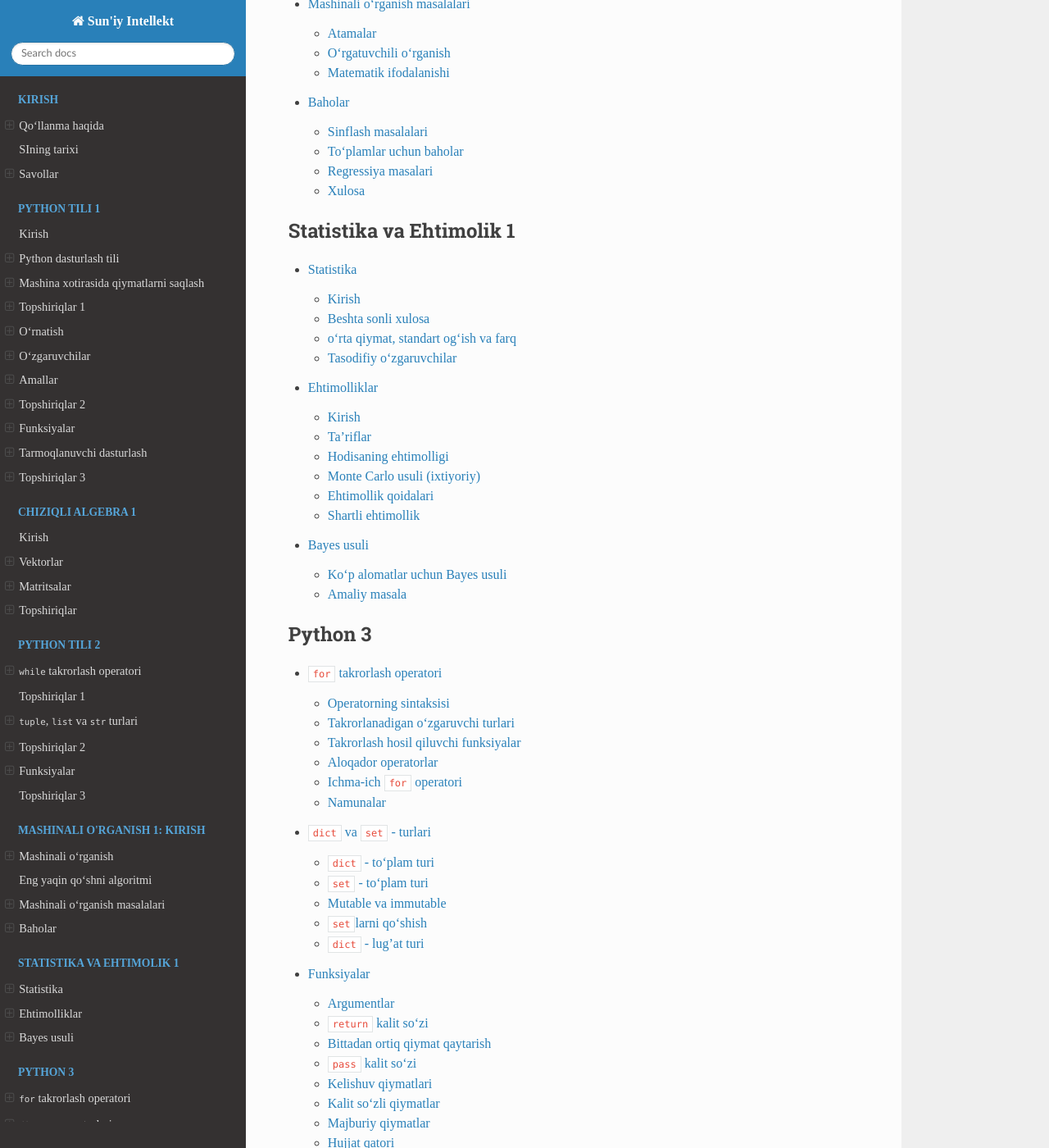
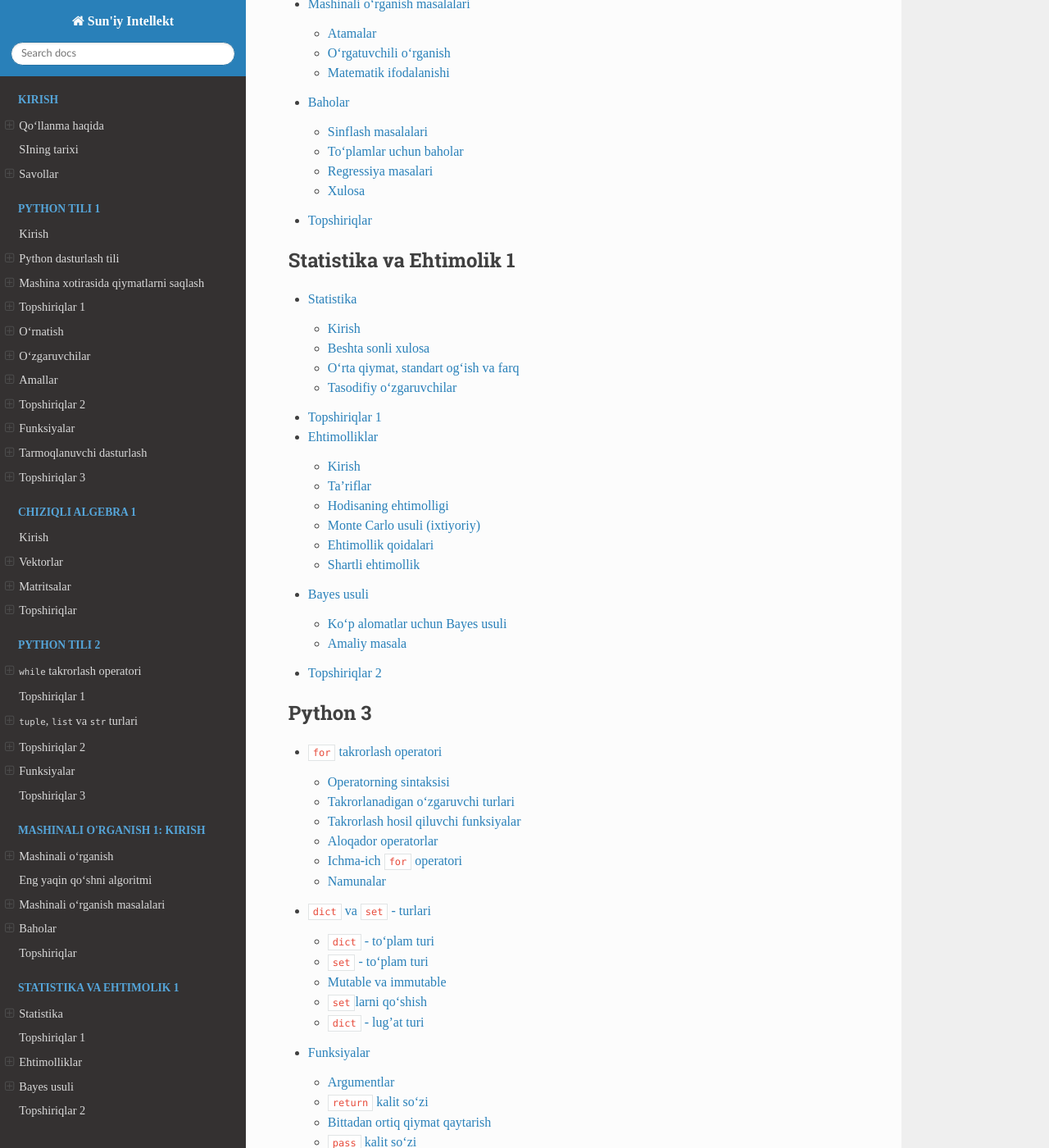
Before and after one commit to MusulmonLolayev/ai-courses, a Sphinx documentation site: the page built from source/index.rst, in a window 1280 px wide and 1400 px high, scrolled down 3386 px. Shown: the whole window at 82% size. Built offline with Sphinx 7.4.7 and the Read the Docs theme 3.1.0, drawn with Linux system fonts in a browser that asks for light colours; some of the changed lines change nothing that is shown; some of the changed text lies outside the part shown.

Commit message:
17/01 built

```diff
--- a/source/index.rst
+++ b/source/index.rst
@@ -10,7 +10,7 @@
 |  *Telegram kanali*: https://t.me/suniy_ong_uz
 |  *YouTube kanali*: https://www.youtube.com/@tqqt_llc
 |  *Mualif*: Musulmon Lolaev, "TQQT" LLC
-|  *Yangilangan*: 28.10.2025
+|  *Yangilangan*: 17.01.2027
 |  *Holati*: Tugalanmagan. Izoh: Ushbu ishni yozish davom etmoqda hamda har doim yangilanib boradi. Har qanday xatolikni uchratsangiz, iltimos bizga aloqaga chiqing va shu orqali ushbu ishning saviyasini oshirishga hissa qo‘shing.
 |  *Ruxsat*: Ushbu qo‘llanmadan o‘rganish uchun shaxsiy va tijoriy maqsadlarda foydalanish mumkin. Ammo qo‘lanmaning biror qismidan yoki to‘lig‘icha olib biror "**Mualliflik**" asosida har qanday kitob, qo‘llanman va h.k. chiqarish mumkin emas.
 |  *Aloqa uchun*: email -- musulmon.lolayev.94@gmail.com; (telegram) -- @mrd_rd.
@@ -70,14 +70,17 @@
    ml1/nn
    ml1/ml_tasks
    ml1/estimations
+   ml1/tasks1
 
 .. toctree::
    :caption: Statistika va Ehtimolik 1
    :maxdepth: 2
 
    stats_probs1/statistics
+   stats_probs1/task1
    stats_probs1/probabilities
    stats_probs1/bayes_methods
+   stats_probs1/task2
 
 .. toctree::
    :caption: Python 3
```
Also changed, not shown: source/ml1/estimations.ipynb, source/ml1/ml_tasks.ipynb, source/ml1/tasks1.ipynb (added), source/stats_probs1/statistics.ipynb, source/stats_probs1/task1.ipynb (added), source/stats_probs1/task2.ipynb (added).
